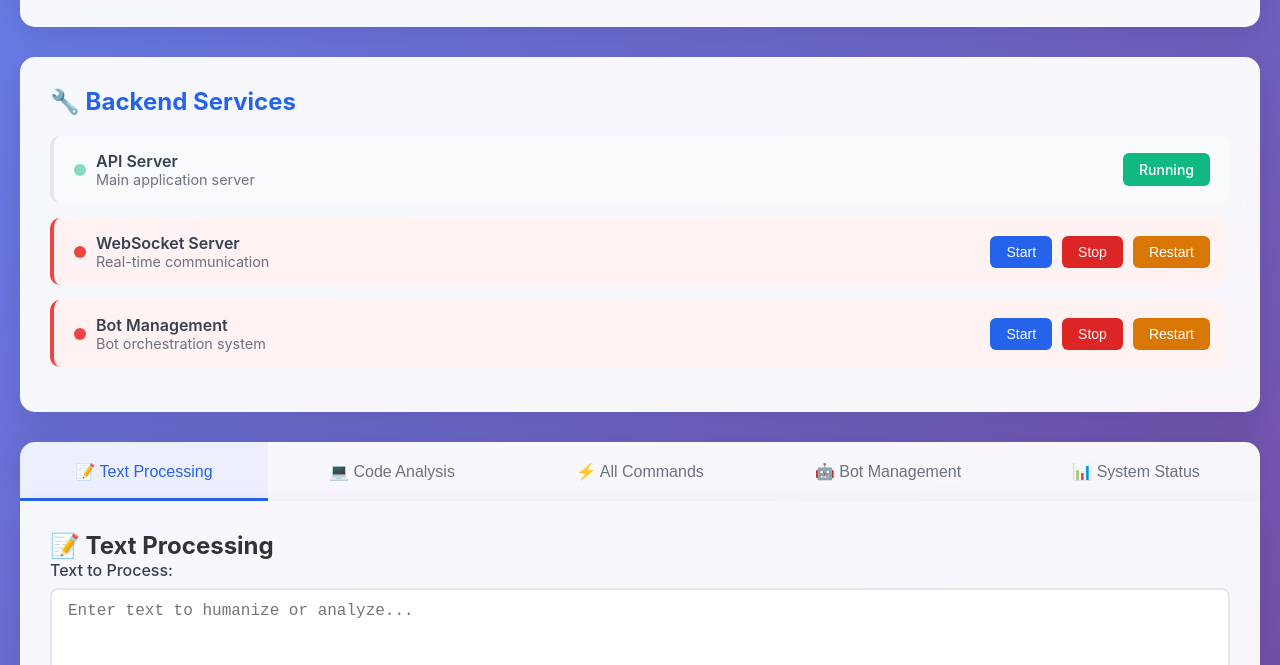
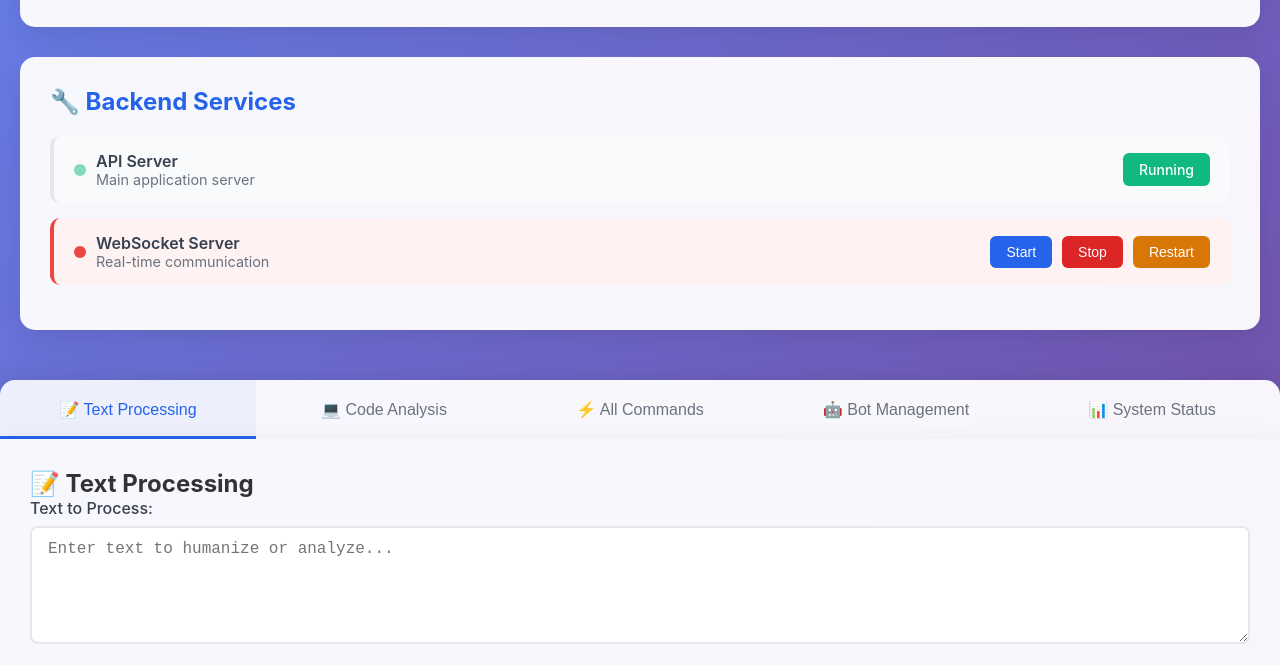
Before and after one commit to ereezyy/SelfAwareAI, a website: page index.html in a window 1280 px wide. Shown: the part 133-798 px from the top of the page. Drawn offline with Linux system fonts and the light colour scheme; no server answers.

Commit message:
Updated index.html

```diff
--- a/index.html
+++ b/index.html
@@ -469,18 +469,6 @@
                     </div>
                 </div>
 
-                <div class="service-control stopped" id="botmanagement-service">
-                    <div class="service-info">
-                        <div class="status-indicator stopped"></div>
-                        <div>
-                            <div class="service-name">Bot Management</div>
-                            <div class="service-description">Bot orchestration system</div>
-                        </div>
-                    </div>
-                    <div class="service-actions">
-                        <button class="btn" onclick="startService('bot_management')">Start</button>
-                        <button class="btn danger" onclick="stopService('bot_management')" disabled>Stop</button>
-                        <button class="btn warning" onclick="restartService('bot_management')">Restart</button>
                     </div>
                 </div>
             </div>
@@ -1255,7 +1243,6 @@
         function showLoading(buttonId) {
             const button = document.getElementById(buttonId);
             if (button) {
-                const button = document.querySelector(`button[onclick="restartService('${serviceName}')"]`);
                 button.innerHTML = '<span class="loading"></span>Processing...';
                 button.disabled = true;
             }
```
